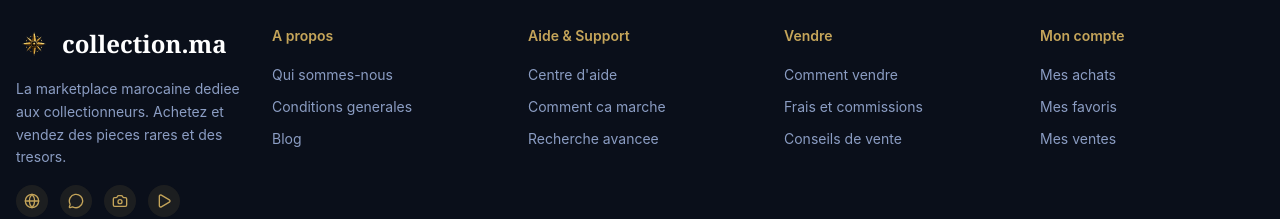
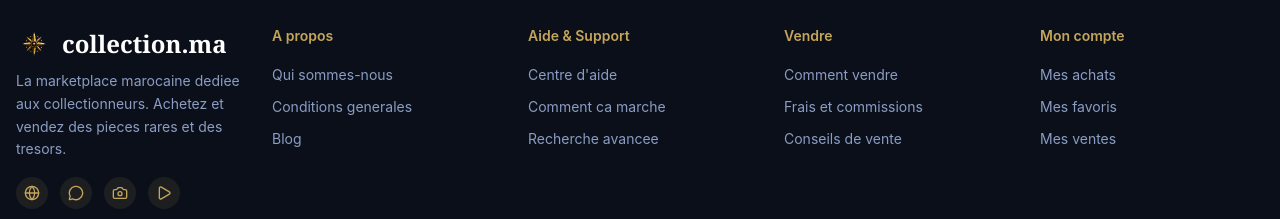
Before and after one commit to Newbie-fullStack/Collection.ma, a React (Vite) app in the folder frontend/: page / in a window 1280 px wide. Shown: the part 1345-1564 px from the top of the page. Built offline with nearby package versions, Linux system fonts and the light colour scheme; no server answers.

Commit message:
fix(footer): reduce top margin between logo and description

```diff
--- a/frontend/src/components/layout/Footer.tsx
+++ b/frontend/src/components/layout/Footer.tsx
@@ -70,7 +70,7 @@ export function Footer() {
           {/* Logo + description */}
           <div className={cn('md:col-span-1', isAr && 'md:order-last')}>
             <Logo variant="light" size="md" />
-            <p className="mt-4 text-sm text-text-subdued leading-relaxed">
+            <p className="mt-2 text-sm text-text-subdued leading-relaxed">
               {isAr
                 ? 'السوق المغربية المخصصة لهواة الجمع. اشتر وبيع التذاكر النادرة والتحف.'
                 : 'La marketplace marocaine dediee aux collectionneurs. Achetez et vendez des pieces rares et des tresors.'}
```
